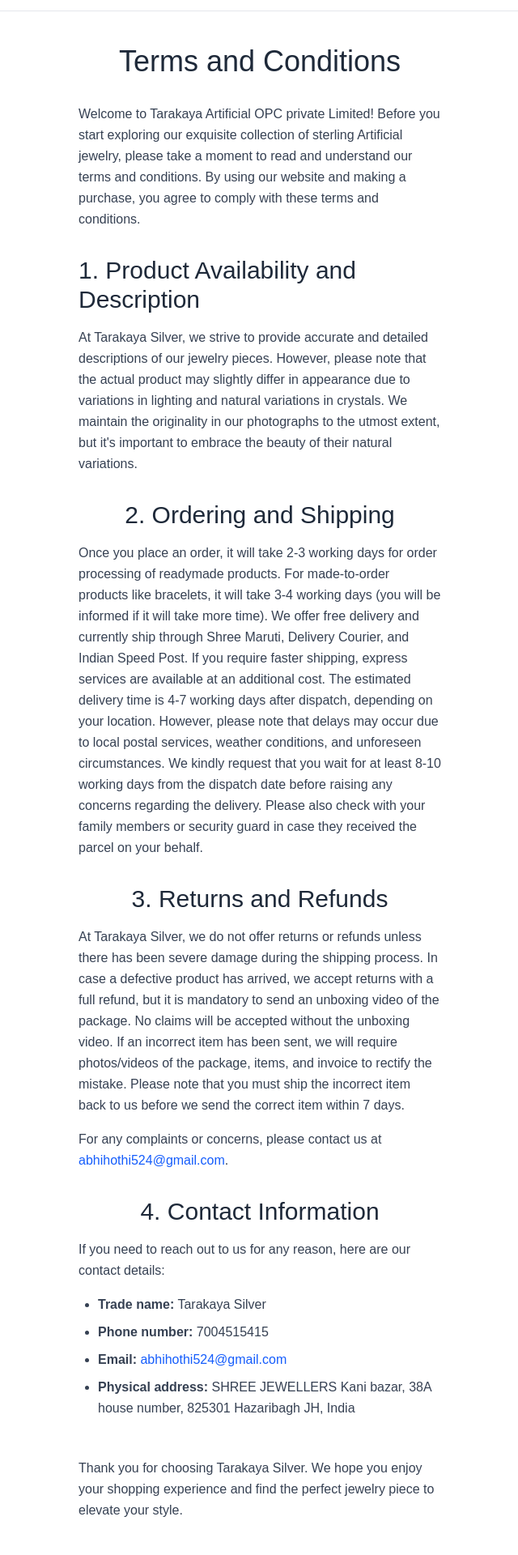
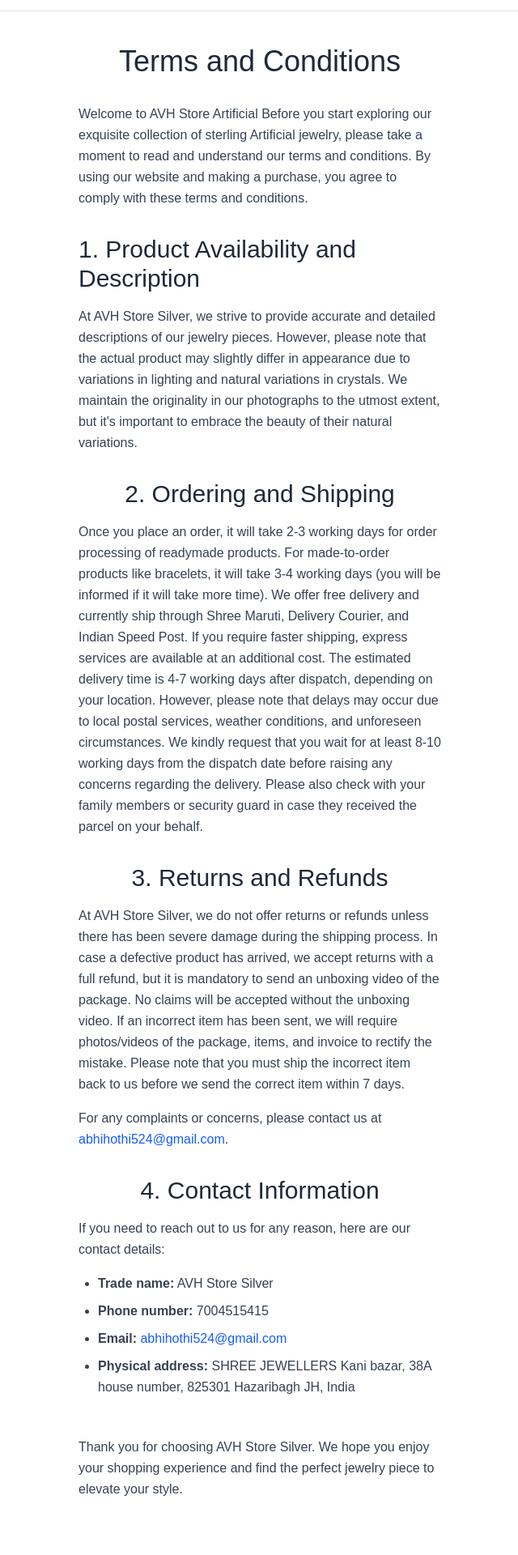
Before and after one commit to abhi-12-patel/avhstore, a Next.js app: page /terms in a window 1280 px wide. Shown: the part 200-2120 px from the top of the page at 81% size, without its empty margins (319-959 px from the left). Built offline with nearby package versions, Linux system fonts and the light colour scheme.

Commit message:
code google console add now

```diff
--- a/src/app/layout.js
+++ b/src/app/layout.js
@@ -23,6 +23,7 @@
 export default function RootLayout({ children }) {
   return (
     <html lang="en">
+      <meta name="google-site-verification" content="QC20tUw0EhXcTmkU2xpXFhNWBg0xSpeBG_Sgl9Lg340" />
       <body
         className={`${geistSans.variable} ${geistMono.variable} antialiased bg-white text-black`}
       >
--- a/src/app/ourstory/page.jsx
+++ b/src/app/ourstory/page.jsx
@@ -5,7 +5,7 @@
             <p className="pb-13 leading-7 text-gray-500  ">Welcome to AVH STORE !</p>
             <p className="pb-13 leading-7 text-gray-500">We're all about keeping things minimal, unique & spiritual here. Our jewelry is made for the everyday woman who appreciates the beauty of understated elegance. We offer bohemian style, Artificial stacks, healing crystals, handmade jewelry, Pinterest jewels, etc. We started with a simple goal: to offer boho sterling Artificial 925 minimalist jewelry that you can wear with anything, anywhere. From work meetings to weekend brunches, our pieces are designed to effortlessly complement your style.</p>
             <p className="pb-13 leading-7 text-gray-500">Each piece in our collection is carefully crafted from sterling Artificial 925 hallmarked, so you can trust that it's built to last. Plus, we're committed to ethical sourcing and sustainable practices, because looking good shouldn't come at the expense of the planet. So we do use recycled Artificial also, We use sustainable packaging and proudly support Indian handicrafts & artisans- But enough about us let's talk about you!</p>
-            <p className="pb-13 leading-7 text-gray-500">We're here to help you find the perfect piece that makes you feel confident and beautiful, whether you're treating yourself or shopping for a loved one. Thanks for stopping by Tarakaya ( Shiva). We can't wait to be part of your everyday style!</p>
+            <p className="pb-13 leading-7 text-gray-500">We're here to help you find the perfect piece that makes you feel confident and beautiful, whether you're treating yourself or shopping for a loved one. Thanks for stopping by AVH Store ( Shiva). We can't wait to be part of your everyday style!</p>
             <p className="pb-13 leading-7 text-gray-500">We believe in the transformative power of crystals and the timeless elegance of sterling Artificial jewelry. Our journey began with a passion for holistic wellness and a deep appreciation for the beauty of natural gemstones. We believe that each crystal carries its own unique energy and healing properties, and we're dedicated to bringing those benefits into your everyday life through our handcrafted jewelry.</p>
             <p className="pb-13 leading-7 text-gray-500">From delicate pendants to statement rings, each piece in our collection is thoughtfully designed to showcase the natural beauty and healing properties of crystals while incorporating the classic elegance of sterling silver. Whether you're seeking clarity, balance, or protection, our jewelry serves as a wearable reminder of your intentions and desires. We are committed to quality and craftsmanship, which is why we work closely with skilled artisans to create jewelry that is not only beautiful but also durable and long-lasting.</p>
             <p className="pb-13 leading-7 text-gray-500">But our mission goes beyond just creating beautiful jewelry. We're here to empower you on your journey of self-discovery and healing. Whether you're new to crystal healing or a seasoned practitioner, we're here to support you every step of the way.</p>
--- a/src/app/page.jsx
+++ b/src/app/page.jsx
@@ -20,7 +20,7 @@
     <ImageSlider/>
     <Image
       src={logo}
-      alt="TARAKAYA Artificial Logo"
+      alt="AVH Store Artificial Logo"
       width={2000} // Adjust as needed
       height={50} // Adjust as needed
       className=" w-full"
--- a/src/app/privacypolicy/page.jsx
+++ b/src/app/privacypolicy/page.jsx
@@ -11,8 +11,8 @@
         <p className="text-gray-600 mb-8">Last updated: February 22, 2025</p>
 
         <p className="text-gray-700 leading-relaxed mb-4">
-          This Privacy Policy describes how Tarakaya Artificial (the "Site", "we" "us", or "our" collects, uses, and discloses your personal
-          Information when you visit, use our services, or make a purchase from www.silvertarakaya.com [the "Site") or otherwise
+          This Privacy Policy describes how AVH Store Artificial (the "Site", "we" "us", or "our" collects, uses, and discloses your personal
+          Information when you visit, use our services, or make a purchase from www.avhstore.in [the "Site") or otherwise
           communicate with us regarding the Site (collectively, the "Services"). For purposes of this Privacy Policy, "you" and "your"
           means you as the user of the Services, whether you are a customer, website visitor, or another individual whose
           Information we have collected pursuant to this Privacy Policy.
@@ -267,7 +267,7 @@
         <h2 className="text-3xl font-normal text-gray-800 mb-4">Contact</h2>
         <p className="text-gray-700 leading-relaxed mb-4">
           Should you have any questions about our privacy practices or this Privacy Policy, or if you would like to exercise any of the
-          rights available to you, please call or email us at abhihothi524@gmail.com or contact us at Bottom Bazar Road, Kani bazar, 38A, Hazaribagh, JH, 825301, IN.
+          rights available to you, please call or email us at abhihothi524@gmail.com or contact us at
         </p>
 
       </div>
--- a/src/app/shipping/page.jsx
+++ b/src/app/shipping/page.jsx
@@ -11,7 +11,7 @@
         <h1 className="text-4xl font-normal text-gray-800 mb-8 text-center">Shipping policy</h1>
 
         <p className="text-gray-700 leading-relaxed mb-8">
-          At Tarakaya Silver, we strive to provide a seamless and efficient shipping experience for our customers. Please take a moment to familiarize yourself with our shipping policy to ensure a smooth delivery process.
+          At AVH Store Silver, we strive to provide a seamless and efficient shipping experience for our customers. Please take a moment to familiarize yourself with our shipping policy to ensure a smooth delivery process.
         </p>
 
         <h2 className="text-3xl font-normal text-gray-800 mb-4">Free Delivery</h2>
--- a/src/app/shopall/ShopAllPageClient.jsx
+++ b/src/app/shopall/ShopAllPageClient.jsx
@@ -33,7 +33,7 @@
       style={{ fontFamily: "Inter, sans-serif" }}
     >
 <h1 className="pb-6 text-2xl sm:text-3xl md:text-4xl lg:text-5xl font-semibold text-gray-900">
-  Shop All Products
+  Products
 </h1>
 
 
--- a/src/app/terms/page.jsx
+++ b/src/app/terms/page.jsx
@@ -11,12 +11,12 @@
         <h1 className="text-4xl font-normal text-gray-800 mb-8 text-center">Terms and Conditions</h1>
 
         <p className="text-gray-700 leading-relaxed mb-8">
-          Welcome to Tarakaya Artificial OPC private Limited! Before you start exploring our exquisite collection of sterling Artificial jewelry, please take a moment to read and understand our terms and conditions. By using our website and making a purchase, you agree to comply with these terms and conditions.
+          Welcome to AVH Store Artificial Before you start exploring our exquisite collection of sterling Artificial jewelry, please take a moment to read and understand our terms and conditions. By using our website and making a purchase, you agree to comply with these terms and conditions.
         </p>
 
         <h2 className="text-3xl font-normal text-gray-800 mb-4">1. Product Availability and Description</h2>
         <p className="text-gray-700 leading-relaxed mb-8">
-          At Tarakaya Silver, we strive to provide accurate and detailed descriptions of our jewelry pieces. However, please note that the actual product may slightly differ in appearance due to variations in lighting and natural variations in crystals. We maintain the originality in our photographs to the utmost extent, but it's important to embrace the beauty of their natural variations.
+          At AVH Store Silver, we strive to provide accurate and detailed descriptions of our jewelry pieces. However, please note that the actual product may slightly differ in appearance due to variations in lighting and natural variations in crystals. We maintain the originality in our photographs to the utmost extent, but it's important to embrace the beauty of their natural variations.
         </p>
 
         <h2 className="text-3xl font-normal text-gray-800 mb-4">2. Ordering and Shipping</h2>
@@ -26,7 +26,7 @@
 
         <h2 className="text-3xl font-normal text-gray-800 mb-4">3. Returns and Refunds</h2>
         <p className="text-gray-700 leading-relaxed mb-4">
-          At Tarakaya Silver, we do not offer returns or refunds unless there has been severe damage during the shipping process. In case a defective product has arrived, we accept returns with a full refund, but it is mandatory to send an unboxing video of the package. No claims will be accepted without the unboxing video. If an incorrect item has been sent, we will require photos/videos of the package, items, and invoice to rectify the mistake. Please note that you must ship the incorrect item back to us before we send the correct item within 7 days.
+          At AVH Store Silver, we do not offer returns or refunds unless there has been severe damage during the shipping process. In case a defective product has arrived, we accept returns with a full refund, but it is mandatory to send an unboxing video of the package. No claims will be accepted without the unboxing video. If an incorrect item has been sent, we will require photos/videos of the package, items, and invoice to rectify the mistake. Please note that you must ship the incorrect item back to us before we send the correct item within 7 days.
         </p>
         <p className="text-gray-700 leading-relaxed mb-8">
           For any complaints or concerns, please contact us at <a href="mailto:abhihothi524@gmail.com" className="text-blue-600 hover:underline">abhihothi524@gmail.com</a>.
@@ -37,14 +37,14 @@
           If you need to reach out to us for any reason, here are our contact details:
         </p>
         <ul className="list-disc pl-6 text-gray-700 leading-relaxed mb-8">
-          <li className="mb-2"><strong>Trade name:</strong> Tarakaya Silver</li>
+          <li className="mb-2"><strong>Trade name:</strong> AVH Store Silver</li>
           <li className="mb-2"><strong>Phone number:</strong> 7004515415</li>
           <li className="mb-2"><strong>Email:</strong> <a href="mailto:abhihothi524@gmail.com" className="text-blue-600 hover:underline">abhihothi524@gmail.com</a></li>
           <li className="mb-4"><strong>Physical address:</strong> SHREE JEWELLERS Kani bazar, 38A house number, 825301 Hazaribagh JH, India</li>
         </ul>
 
         <p className="text-gray-700 leading-relaxed mb-8">
-          Thank you for choosing Tarakaya Silver. We hope you enjoy your shopping experience and find the perfect jewelry piece to elevate your style.
+          Thank you for choosing AVH Store Silver. We hope you enjoy your shopping experience and find the perfect jewelry piece to elevate your style.
         </p>
 
       </div>
--- a/src/components/common/Header/Header.jsx
+++ b/src/components/common/Header/Header.jsx
@@ -201,7 +201,7 @@
           <Link href="/">
             <Image
               src={logo}
-              alt="TARAKAYA Artificial Logo"
+              alt="AVH Store Artificial Logo"
               width={200}
               height={60}
               priority
```
Also changed, not shown: src/app/terms-of-service/page.jsx (+3 -3 lines).
